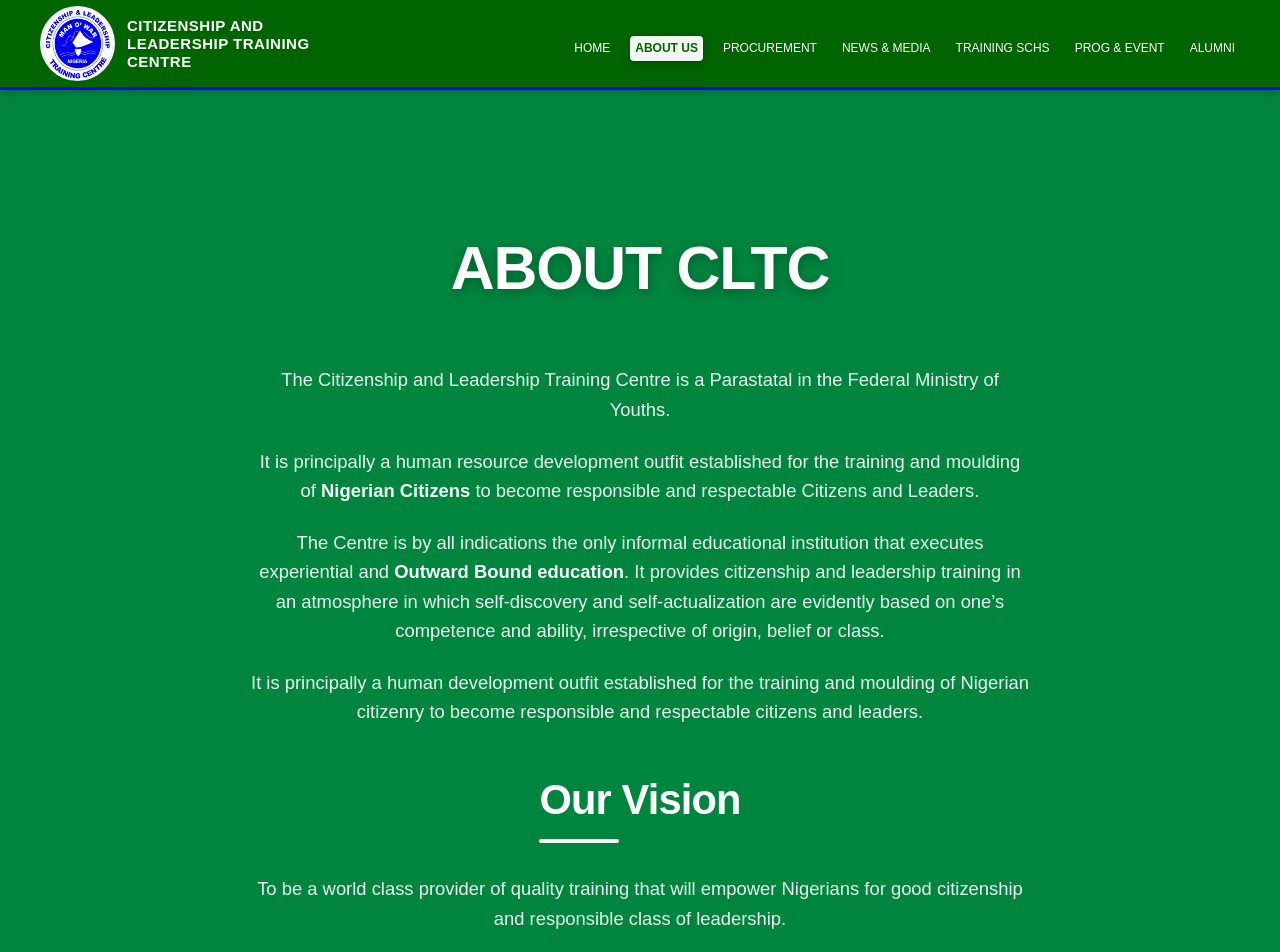
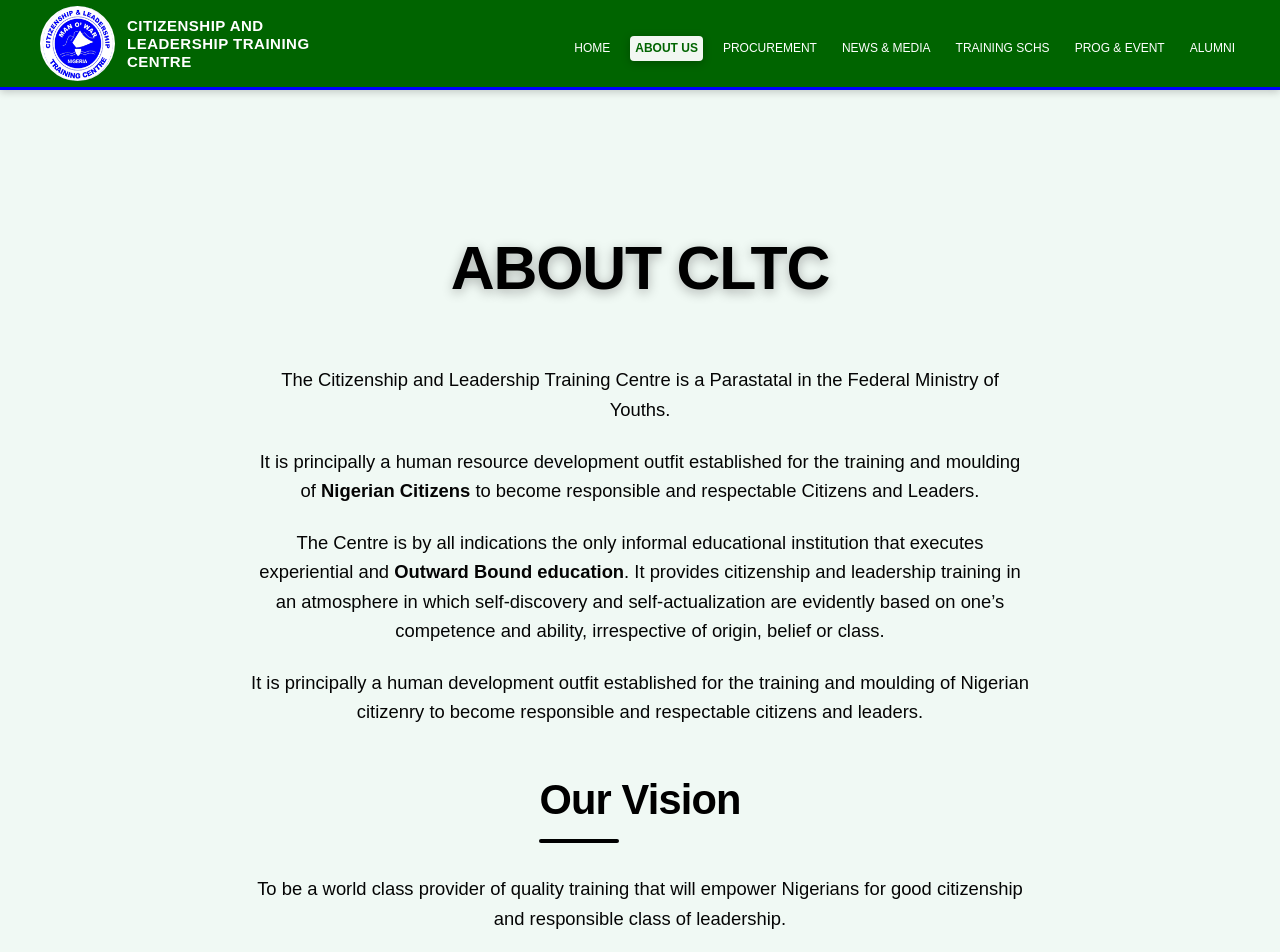
Before and after one commit to Balami7/cltc17, a Next.js app: page /about in a window 1280 px wide. Shown: the top 952 px of the page. Built offline with nearby package versions, Linux system fonts and the light colour scheme; some icons are missing.

Commit message:
changed about us background

```diff
--- a/styles/about.css
+++ b/styles/about.css
@@ -7,7 +7,7 @@
     }
 
     .about-section {
-      background: var(--green);
+      background: var(--text-light);
       color: var(--text-light);
       padding: 5rem 1.5rem;
       min-height: 100vh;
@@ -22,7 +22,7 @@
     }
 
     #aboutt, h2 {
-      color: white;
+      color: black;
       margin-bottom: 1.2rem;
       font-weight: 700;
       letter-spacing: -0.02em;
@@ -42,7 +42,7 @@
       left: 0;
       width: 80px;
       height: 4px;
-      background: white;
+      background: black;
       border-radius: 2px;
     }
 
@@ -60,7 +60,7 @@
       left: 0;
       width: 80px;
       height: 4px;
-      background: white;
+      background: black;
       border-radius: 2px;
     }
 
@@ -73,11 +73,12 @@
 
     .content p {
       margin-bottom: 1.4rem;
+      color: black;
     }
 
     .highlight {
       font-weight: 600;
-      color: white;
+      color: black;
     }
 
     @media (max-width: 640px) {
```
